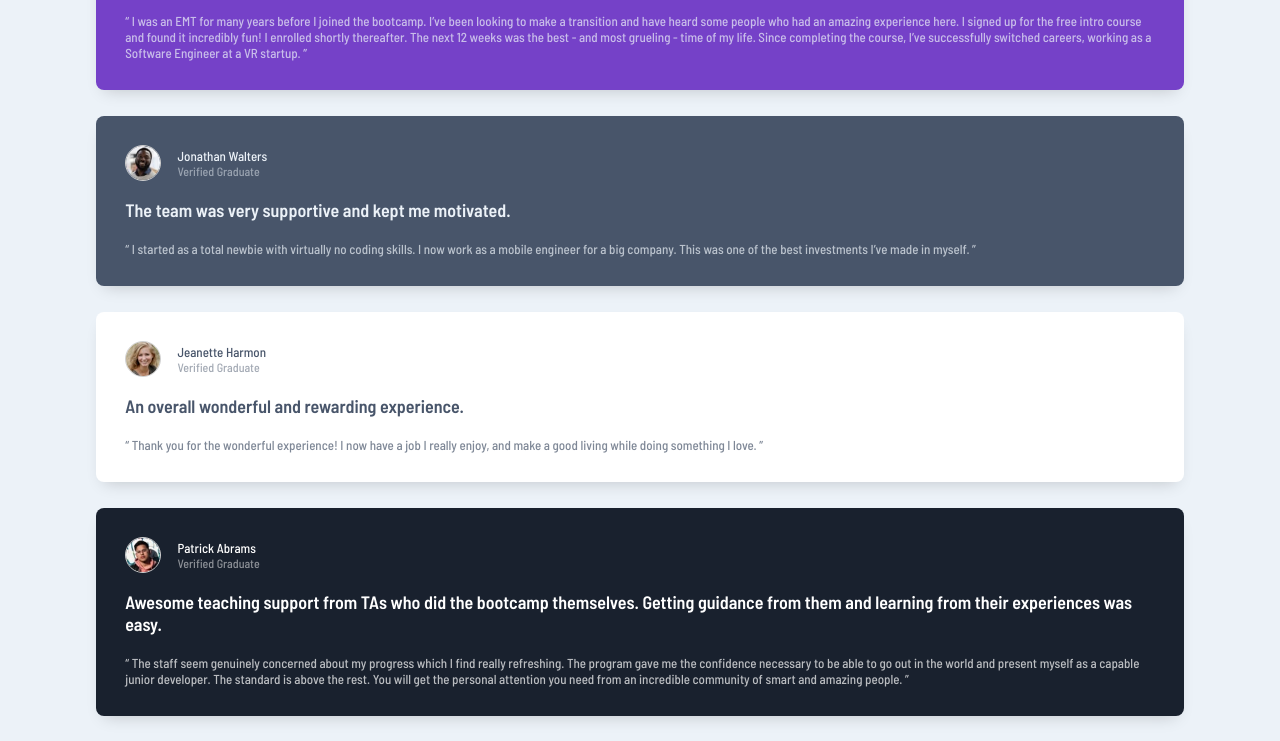
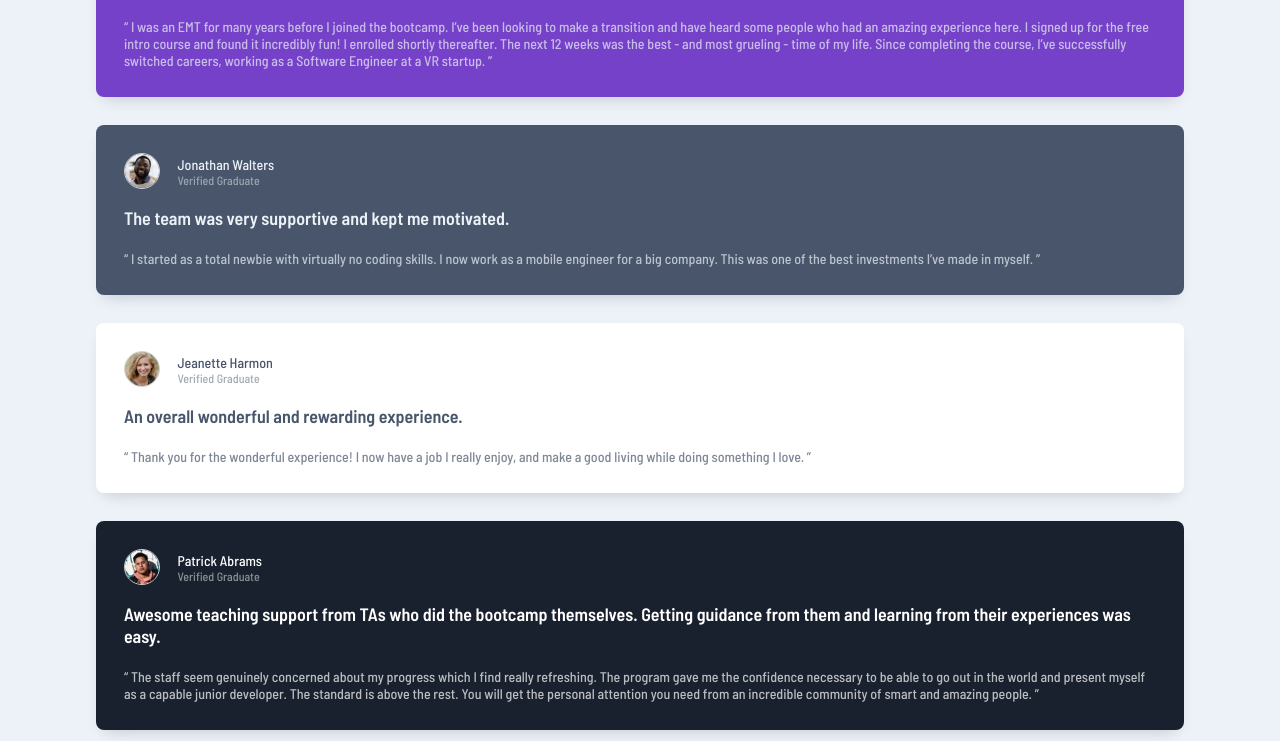
Before and after one commit to JacksonJ97/testimonials-grid-section, a website built with Parcel: page src/index.html in a window 1280 px wide. Shown: the part 199-940 px from the top of the page. Built offline with nearby package versions, Linux system fonts and the light colour scheme; files whose address does not match are found by name.

Commit message:
Fixed lettering issue

```diff
--- a/src/scss/base/_typography.scss
+++ b/src/scss/base/_typography.scss
@@ -2,5 +2,5 @@
 
 body {
   font-family: $font;
-  font-size: 0.8125rem;
+  font-size: 0.875rem;
 }
--- a/src/scss/components/_cards.scss
+++ b/src/scss/components/_cards.scss
@@ -3,7 +3,7 @@
 // Default card style
 .cards {
   margin-bottom: 2em;
-  padding: 2.25em;
+  padding: 2em;
   border-radius: 8px;
   box-shadow: 0 8px 16px -8px rgba($color: #000000, $alpha: 0.2);
 }
```
Also changed, not shown: 1 other file.
